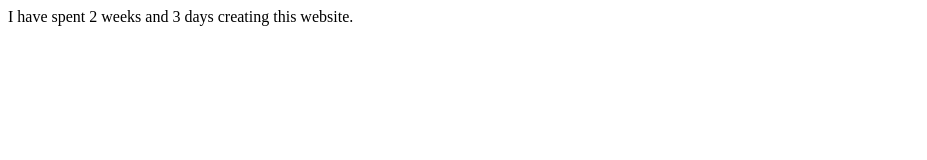
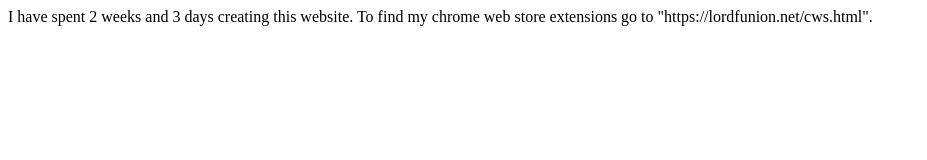
Before and after one commit to Lord-Funion/Random, a plain HTML site: page index.html in a window 1280 px wide. Shown: the whole page, without its empty margins (0-927 px from the left). Drawn offline with Linux system fonts and the light colour scheme.

Commit message:
Update index.html

```diff
--- a/index.html
+++ b/index.html
@@ -5,5 +5,6 @@
   </head>
   <body>
     <a>I have spent 2 weeks and 3 days creating this website.</a>
+    <a>To find my chrome web store extensions go to "https://lordfunion.net/cws.html".</a>
   </body>
 </html>
```
